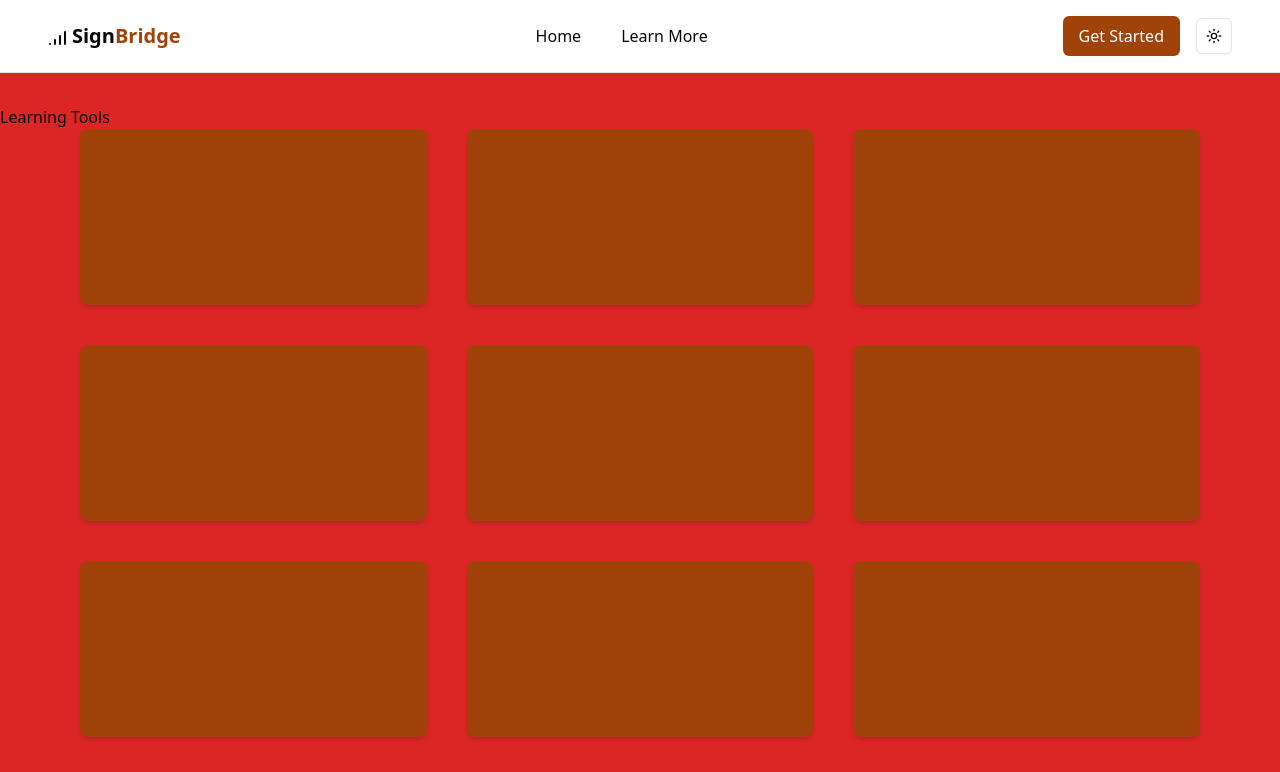
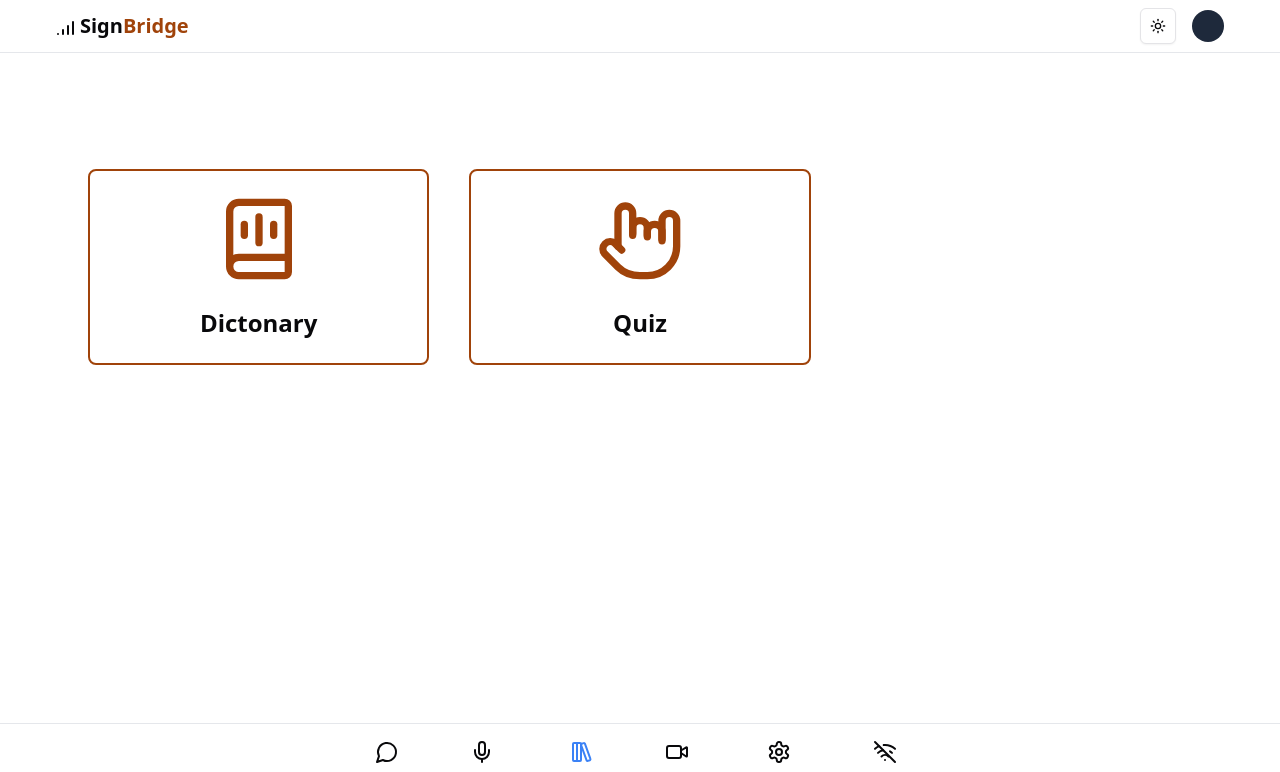
Before and after one commit to Mubaraklouis/Sign-bridge, a Next.js app: page /learn in a window 1280 px wide. Shown: the top 772 px of the page. Built offline with nearby package versions, Linux system fonts and the light colour scheme.

Commit message:
Refactor learning tools: remove AvatarPage, add SignQuizGame and LearnSignLanguagePage components, and update navigation data

```diff
--- a/package.json
+++ b/package.json
@@ -18,6 +18,7 @@
     "@radix-ui/react-dropdown-menu": "^2.1.6",
     "@radix-ui/react-label": "^2.1.2",
     "@radix-ui/react-progress": "^1.1.2",
+    "@radix-ui/react-radio-group": "^1.2.3",
     "@radix-ui/react-scroll-area": "^1.2.3",
     "@radix-ui/react-select": "^2.1.6",
     "@radix-ui/react-slider": "^1.2.3",
--- a/src/app/(dashboard)/avatar/page.tsx
+++ /dev/null
@@ -1,7 +0,0 @@
-import React from "react";
-
-const AvatarPage = () => {
-  return <div>AvatarPage</div>;
-};
-
-export default AvatarPage;
--- /dev/null
+++ b/src/app/(dashboard)/learn/dictionary/page.tsx
@@ -0,0 +1,11 @@
+import React from "react";
+
+const SignQuizGame = () => {
+  return (
+    <>
+      <h1>Sign Quiz</h1>
+    </>
+  );
+};
+
+export default SignQuizGame;
--- /dev/null
+++ b/src/app/(dashboard)/learn/page.tsx
@@ -0,0 +1,42 @@
+import { BookAudio, HandMetal } from "lucide-react";
+import Link from "next/link";
+
+const toolsData = [
+  {
+    label: "Dictonary",
+    icon: BookAudio,
+    path: "/learn/dictionary",
+  },
+  {
+    label: "Quiz",
+    icon: HandMetal,
+    path: "/learn/quiz",
+  },
+];
+
+const LearnSignLanguagePage = () => {
+  return (
+    <>
+      <section className="container mt-8 px-2 md:pb-14  mx-auto">
+        <h1 className="text-3xl font-bold text-center text-white pb-12 underline">
+          Learning Tools
+        </h1>
+
+        <div className="grid lg:grid-cols-3 md:grid-cols-2 grid-cols-1 gap-10 lg:px-20 md:px-8 px-2 ">
+          {toolsData.map((tool, index) => (
+            <Link
+              href={tool.path}
+              key={index}
+              className="flex flex-col items-center justify-center gap-4 border-2 border-primary_main p-6 rounded-lg hover:bg-primary_main group hover:text-white cursor-pointer "
+            >
+              <tool.icon className="text-primary_main group-hover:text-white size-24 pb-2" />
+              <h2 className="text-2xl font-semibold">{tool.label}</h2>
+            </Link>
+          ))}
+        </div>
+      </section>
+    </>
+  );
+};
+
+export default LearnSignLanguagePage;
--- /dev/null
+++ b/src/app/(dashboard)/learn/quiz/page.tsx
@@ -0,0 +1,12 @@
+import React from "react";
+
+const SignQuizGame = () => {
+  return (
+    <>
+      <main className="flex min-h-screen flex-col items-center justify-center bg-gray-100 p-4"></main>
+      <h1>Sign Quiz</h1>
+    </>
+  );
+};
+
+export default SignQuizGame;
--- a/src/app/(public)/learn/page.tsx
+++ /dev/null
@@ -1,20 +0,0 @@
-const LearnSignLanguagePage = () => {
-  return (
-    <>
-      <section className="container py-8 md:pb-14 bg-red-600 mx-auto">
-        <h1>Learning Tools</h1>
-
-        <div className="grid lg:grid-cols-3 md:grid-cols-2 grid-cols-1 gap-10 lg:px-20 md:px-8 px-2 ">
-          {Array.from({ length: 10 }).map((_, i) => (
-            <div
-              key={i}
-              className="h-44 rounded-lg bg-primary_main shadow-md"
-            ></div>
-          ))}
-        </div>
-      </section>
-    </>
-  );
-};
-
-export default LearnSignLanguagePage;
--- /dev/null
+++ b/src/components/ui/radio-group.tsx
@@ -0,0 +1,44 @@
+"use client"
+
+import * as React from "react"
+import * as RadioGroupPrimitive from "@radix-ui/react-radio-group"
+import { Circle } from "lucide-react"
+
+import { cn } from "@/lib/utils"
+
+const RadioGroup = React.forwardRef<
+  React.ElementRef<typeof RadioGroupPrimitive.Root>,
+  React.ComponentPropsWithoutRef<typeof RadioGroupPrimitive.Root>
+>(({ className, ...props }, ref) => {
+  return (
+    <RadioGroupPrimitive.Root
+      className={cn("grid gap-2", className)}
+      {...props}
+      ref={ref}
+    />
+  )
+})
+RadioGroup.displayName = RadioGroupPrimitive.Root.displayName
+
+const RadioGroupItem = React.forwardRef<
+  React.ElementRef<typeof RadioGroupPrimitive.Item>,
+  React.ComponentPropsWithoutRef<typeof RadioGroupPrimitive.Item>
+>(({ className, ...props }, ref) => {
+  return (
+    <RadioGroupPrimitive.Item
+      ref={ref}
+      className={cn(
+        "aspect-square h-4 w-4 rounded-full border border-primary text-primary shadow focus:outline-none focus-visible:ring-1 focus-visible:ring-ring disabled:cursor-not-allowed disabled:opacity-50",
+        className
+      )}
+      {...props}
+    >
+      <RadioGroupPrimitive.Indicator className="flex items-center justify-center">
+        <Circle className="h-3.5 w-3.5 fill-primary" />
+      </RadioGroupPrimitive.Indicator>
+    </RadioGroupPrimitive.Item>
+  )
+})
+RadioGroupItem.displayName = RadioGroupPrimitive.Item.displayName
+
+export { RadioGroup, RadioGroupItem }
--- a/src/data/nav-data.ts
+++ b/src/data/nav-data.ts
@@ -1,9 +1,9 @@
 import { NavItemType } from "@/types/types";
 import {
+  LibraryBig,
   MessageCircle,
   Mic,
   Settings,
-  User,
   Video,
   WifiOff,
 } from "lucide-react";
@@ -20,9 +20,9 @@ export const navData: NavItemType[] = [
     href: "/text-to-speech",
   },
   {
-    label: "Avatar",
-    icon: User,
-    href: "/avatar",
+    label: "Learn",
+    icon: LibraryBig,
+    href: "/learn",
   },
   {
     label: "Video",
--- a/src/layout/navbar.tsx
+++ b/src/layout/navbar.tsx
@@ -2,7 +2,6 @@ import { ModeToggle } from "@/context/modetoggle";
 import { SignalHigh } from "lucide-react";
 import Link from "next/link";
 import React from "react";
-import { MobileNavbar } from "./MobileNavbar";
 
 const Navbar = () => {
   return (
@@ -15,18 +14,6 @@ const Navbar = () => {
               Sign<span className="text-primary_main">Bridge</span>
             </span>
           </h1>
-          <menu className="hidden md:flex items-center gap-10">
-            <li>
-              <Link href="/" className="font-medium">
-                Home
-              </Link>
-            </li>
-            <li>
-              <Link href="/learn" className="font-medium">
-                Learn More
-              </Link>
-            </li>
-          </menu>
           <div className="flex items-center gap-4">
             <Link href="/login">
               <button className="bg-primary_main text-white md:px-4 md:py-2 px-2 py-1 rounded-md">
@@ -34,7 +21,6 @@ const Navbar = () => {
               </button>
             </Link>
             <ModeToggle />
-            <MobileNavbar />
           </div>
         </div>
       </header>
```
Also changed, not shown: public/hello.jpeg (added), 1 other file (tests, documents, lock files or other folders).
